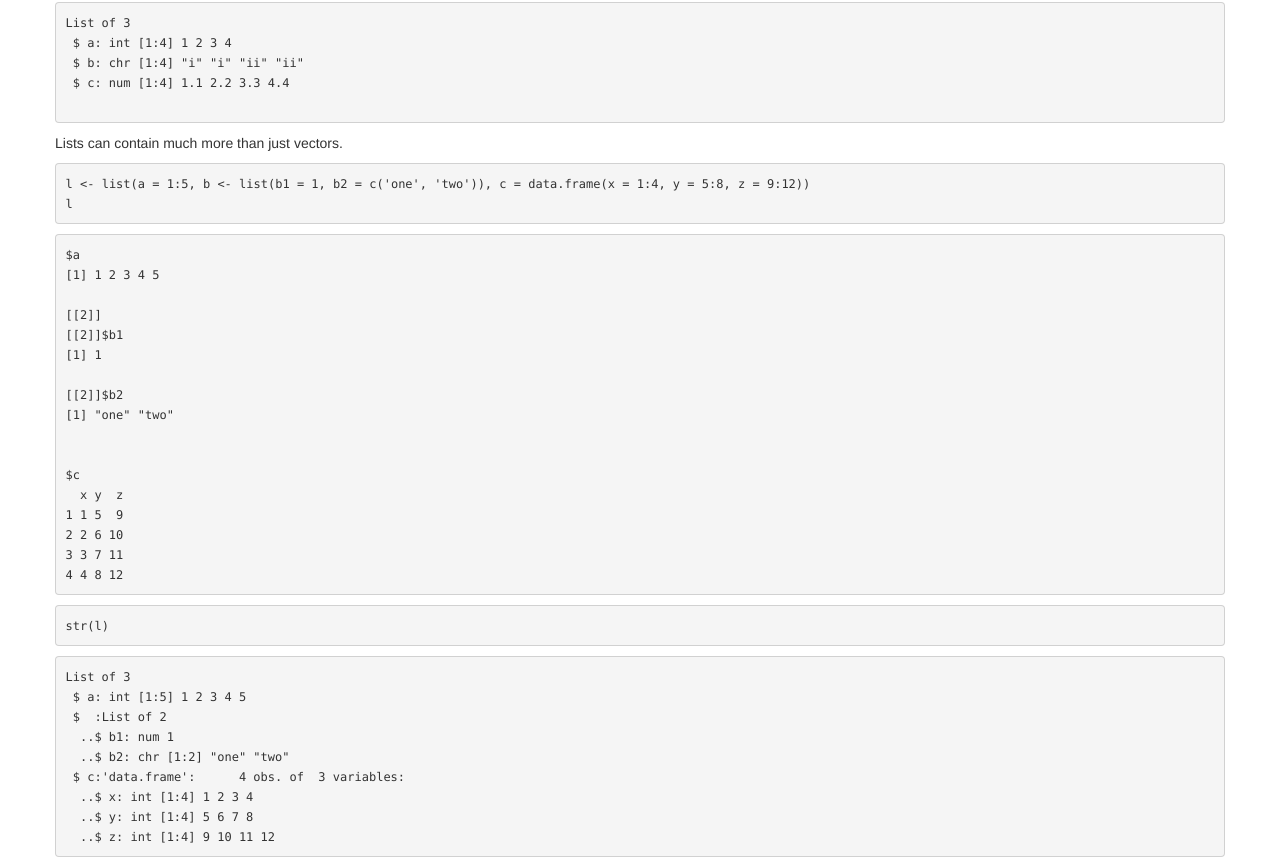
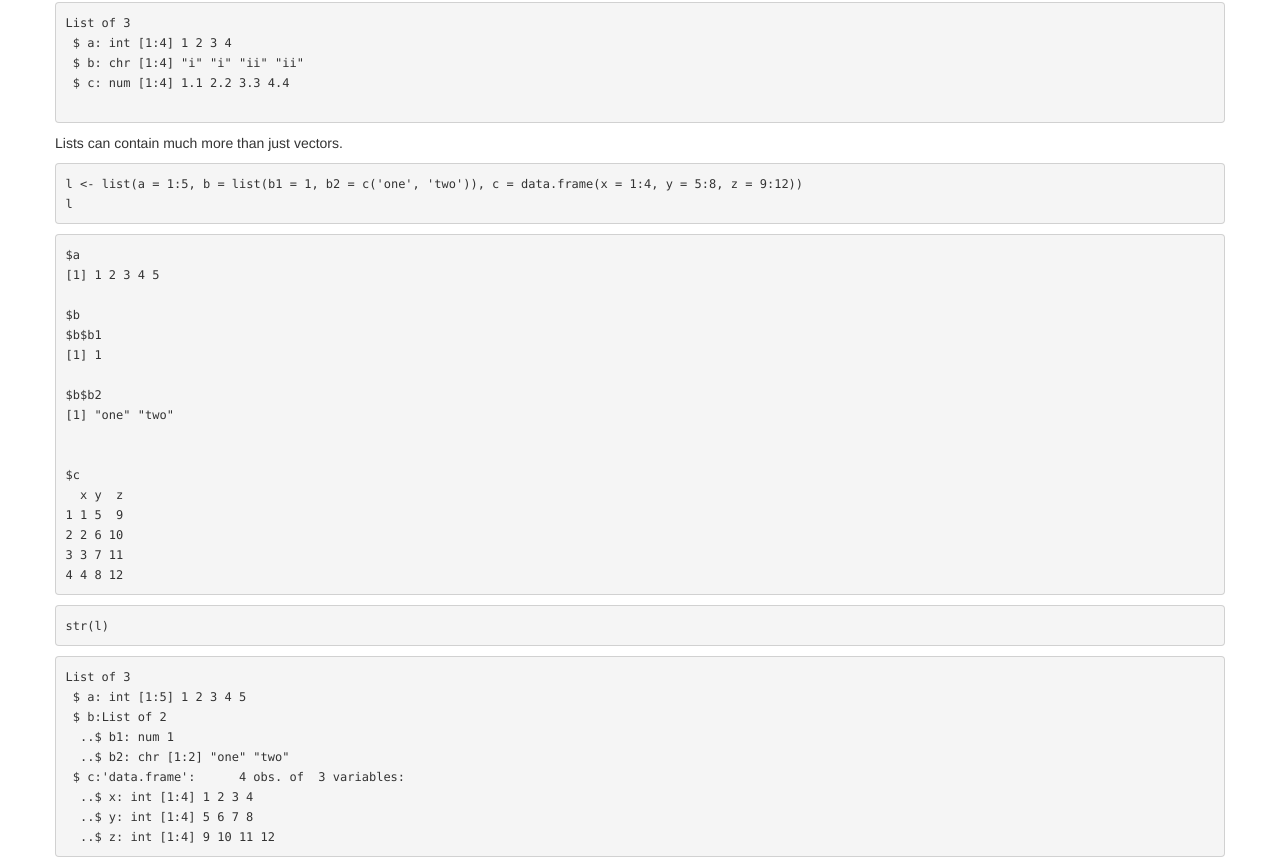
Before and after one commit to intro2r/intro2r, a Jekyll site: the page built from unit2/lists.md, in a window 1280 px wide and 1400 px high, scrolled down 952 px. Shown: the part 461-1320 px from the top of the window. Built offline with Jekyll 4.4.1, drawn with Linux system fonts in a browser that asks for light colours.

Commit message:
Update lists.md

````diff
--- a/unit2/lists.md
+++ b/unit2/lists.md
@@ -57,18 +57,18 @@ List of 3
 
 Lists can contain much more than just vectors.
 ```r
-l <- list(a = 1:5, b <- list(b1 = 1, b2 = c('one', 'two')), c = data.frame(x = 1:4, y = 5:8, z = 9:12))
+l <- list(a = 1:5, b = list(b1 = 1, b2 = c('one', 'two')), c = data.frame(x = 1:4, y = 5:8, z = 9:12))
 l
 ```
 ```
 $a
 [1] 1 2 3 4 5
 
-[[2]]
-[[2]]$b1
+$b
+$b$b1
 [1] 1
 
-[[2]]$b2
+$b$b2
 [1] "one" "two"
 
 
@@ -86,7 +86,7 @@ str(l)
 ```
 List of 3
  $ a: int [1:5] 1 2 3 4 5
- $  :List of 2
+ $ b:List of 2
   ..$ b1: num 1
   ..$ b2: chr [1:2] "one" "two"
  $ c:'data.frame':	4 obs. of  3 variables:
````
